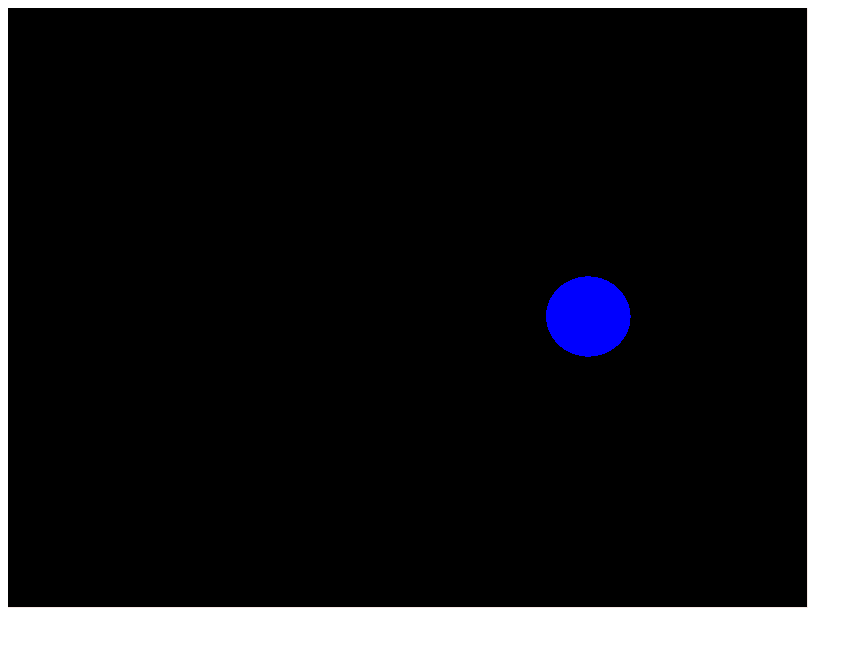
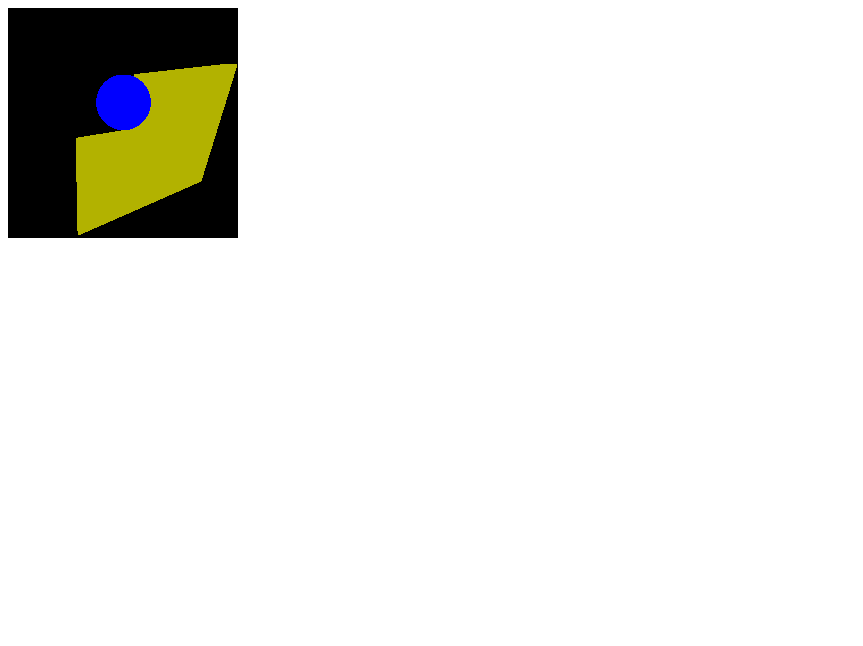
Before and after one commit to gabriellebrand/CompGraf, a plain HTML site: page T3/index.html in a window 1280 px wide. Shown: the whole page, without its empty margins (0-863 px from the left). Drawn offline with Linux system fonts and the light colour scheme.

Commit message:
bounding box class

```diff
--- a/T3/camera.js
+++ b/T3/camera.js
@@ -4,9 +4,11 @@ class Camera {
         this.w = w;
         this.h = h;
         this.f = near;
+        this.eye = eye;
+
+        //RADIANOS!!!!
         this.a = 2*near*Math.tan(fov/2);
         this.b = (w/h)*(this.a);
-        this.eye = eye;
 
         this.ze = sub(eye, center);
         vec3.normalize(this.ze, this.ze);
@@ -17,6 +19,7 @@ class Camera {
 
         this.ye = vec3.create();
         vec3.cross(this.ye, this.ze, this.xe);
+        vec3.normalize(this.ye, this.ye);
     }
 }
 
@@ -35,7 +38,7 @@ class RayTracer {
 
     //calcula a direcao d do raio
     d(x,y) {
-        var d = vec3.create();
+        var d = vec3.fromValues(0,0,0);
 
         //-fze
         let fze = vec3.create();
@@ -59,7 +62,7 @@ class RayTracer {
     }
 
     //retorna o ponto tridimensional na reta do raio na posicao t
-    p(ray, t) {
+    static p(ray, t) {
         let td = vec3.create();
         vec3.scale(td, ray.d, t);
         return vec3.add(td, ray.o, td);
@@ -95,16 +98,104 @@ class Sphere {
         return {hit: true, t: t1 > t2 ? t2 : t1};
     }
 
-    normal (p) {
+    normal(p) {
         var n = sub(p, this.c);
         vec3.normalize(n, n);
     }
 
-    getpixelColor(p) {
+    getPixelColor(p) {
         return this.color;
     }
 }
 
+class BoundingBox {
+    constructor (pmin, pmax, color) {
+        this.pmin = pmin;
+        this.pmax = pmax;
+        this.color = color;
+    }
+
+    hit(ray) {
+        //testa se o raio intersecta uma determinada face da caixa
+        //faceAxis: 0 (eixo x), 1 (eixo y) ou 2 (eixo z)
+        //    face: xmin, xmax, ymin, ymax, zmin ou zmax
+        //   axis1: 0 (x), 1 (y), ou 2 (z)
+        //   axis2: 0 (x), 1 (y), ou 2 (z)
+        var testBoxFace = function (faceAxis, face, axis1, axis2, self) {
+            let isInsideBounds = function (coord) {
+                //coord.axis1 pertence ao intervalo [axis1Min, axis1Max]?
+                if (coord[axis1] >= self.pmin[axis1] && coord[axis1] <= self.pmax[axis1]) {
+                    //coord.axis2 pertence ao intervalo [axis2Min, axis2Max]?
+                    if (coord[axis2] >= self.pmin[axis2] && coord[axis2] <= self.pmax[axis2])
+                        return true;
+                }
+                return false;
+            }
+
+            //valor de t no qual o raio intersecta o plano
+            let t = (face - ray.o[faceAxis]) / ray.d[faceAxis];
+
+            if (t >= 0) {
+                //coordenada p do raio em tmin
+                let p = RayTracer.p(ray, t);
+
+                //verifica se a coordenada em t intersecta a face
+                if (isInsideBounds(p))
+                    return { hit: true, t: t };
+            }
+
+            return {hit: false, t: NaN};
+        }
+
+        //testa se o raio intercepta a face [(xmin, ymin, zmin),(xmin, ymax, zmax)]
+        if (ray.d[0] > 0) {
+            let testFaceXMin = testBoxFace(0, this.pmin[0], 1, 2, this);
+            if (testFaceXMin.hit == true)
+                return testFaceXMin;
+        }
+        //testa se o raio intercepta a face [(xmax, ymin, zmin),(xmax, ymax, zmax)]
+        if (ray.d[0] < 0) {
+            let testFaceXMax = testBoxFace(0, this.pmax[0], 1, 2, this);
+            if (testFaceXMax.hit == true)
+                return testFaceXMax;
+        }
+        //testa se o raio intercepta a face [(xmin, ymin, zmin),(xmax, ymin, zmax)]
+        if (ray.d[1] > 0) {
+            let testFaceYMin = testBoxFace(1, this.pmin[1], 0, 2, this);
+            if (testFaceYMin.hit == true)
+                return testFaceYMin;
+        }
+        //testa se o raio intercepta a face [(xmin, ymax, zmin),(xmax, ymax, zmax)]
+        if (ray.d[1] < 0) {
+            let testFaceYMax = testBoxFace(1, this.pmax[1], 0, 2, this);
+            if (testFaceYMax.hit == true)
+                return testFaceYMax;
+        }
+        //testa se o raio intercepta a face [(xmin, ymin, zmin),(xmax, ymax, zmin)]
+        if (ray.d[2] > 0) {
+            let testFaceZMin = testBoxFace(2, this.pmin[2], 0, 1, this);
+            if (testFaceZMin.hit == true)
+                return testFaceZMin;
+        }
+        //testa se o raio intercepta a face [(xmin, ymax, zmax),(xmax, ymax, zmax)]
+        if (ray.d[2] < 0) {
+            let testFaceZMax = testBoxFace(2, this.pmax[2], 0, 1, this);
+            if (testFaceZMax.hit == true)
+                return testFaceZMax;
+        }
+
+        return {hit:false, t: NaN};
+    }
+
+    normal(p) {
+        //@TODO
+    }
+
+    getPixelColor(p) {
+        return this.color;
+    }
+
+}
 
 function sub(va, vb) {
     let v1 = vec3.clone(va);
--- a/T3/index.html
+++ b/T3/index.html
@@ -7,7 +7,7 @@
   <link rel="shortcut icon" href="#" />
 </head>
 <body onkeyup="onKeyUp(event)" onkeydown="onKeyDown(event)">
-  <canvas id="canvas" style="background-color: #f6e7e4" width="800" height="600"></canvas>
+  <canvas id="canvas" style="background-color: #000000" width="230" height="230"></canvas>
   <script src="./gl-matrix-min.js"></script>
   <script src="./camera.js" type="text/javascript"></script>
   <script src="./raytracing.js" type="text/javascript"></script>
--- a/T3/raytracing.js
+++ b/T3/raytracing.js
@@ -12,12 +12,19 @@ function index(x,y) {
     return 4*y*canvas.width + 4*x;
 }
 
-var camera = new Camera(45, 800, 600, 100, 0, vec3.fromValues(0,10,100),
-                        vec3.fromValues(50,0,0), vec3.fromValues(0,1,0));
+var camera = new Camera(1.5708, 230, 230, 30, 230, vec3.fromValues(100,40,40),
+                        vec3.fromValues(0,0,0), vec3.fromValues(0,1,0));
 
 var rayTracer = new RayTracer(camera);
 
-var sphere = new Sphere(vec3.fromValues(100, 0, 0), 10, {r: 0, g: 0, b: 255, a: 255});
+var sphere = new Sphere(vec3.fromValues(0, 20, 0), 25, {r: 0, g: 0, b: 255, a: 255});
+
+var box = new BoundingBox(vec3.fromValues(-80, -50, -50), vec3.fromValues(50, -45, 50),
+                          {r: 0.7*255, g: 0.7*255, b: 0, a: 255});
+var box2 = new BoundingBox(vec3.fromValues(-80, -50, -60), vec3.fromValues(50, 50, -50),
+                          {r: 0.7*255, g: 0.7*255, b: 0, a: 255});
+
+var objects = [box, box2, sphere];
 
 function render() {
     var img = ctx.getImageData(0, 0, canvas.width, canvas.height);
@@ -25,18 +32,16 @@ function render() {
     for(let y = 0; y < canvas.height-1; ++y) {
         for(let x = 0; x < canvas.width-1; ++x) {
             let ray = rayTracer.ray(x, y);
-            let result = sphere.hit(ray);
-            let color;
-            if(result.hit == false) {
-                color = COLOR_BACKGROUND;
+
+            for (let i = 0; i < objects.length; ++i) {
+                let result = objects[i].hit(ray);
+                //console.log(i);
+                if(result.hit == true) {
+                    let p = RayTracer.p(ray, result.t);
+                    let color = objects[i].getPixelColor(p);
+                    paintPixel(img, x, canvas.height - y, color);
+                }
             }
-            else {
-                let p = rayTracer.p(ray, result.t);
-                color = sphere.getpixelColor(p);
-            }
-
-            paintPixel(img, x,y, color);
-
         }
     }
 
@@ -50,12 +55,11 @@ function paintPixel(img, x,y, color) {
     img.data[index(x,y)+3] = 255;
 }
 
+/*
 console.log("eye= ", camera.eye);
 console.log("xe= ", camera.xe);
 console.log("ye= ", camera.ye);
 console.log("ze= ", camera.ze);
-
-let ray = rayTracer.ray(400, 300)
-console.log("ray= ", ray.o, ray.d);
+*/
 
 render();
```
